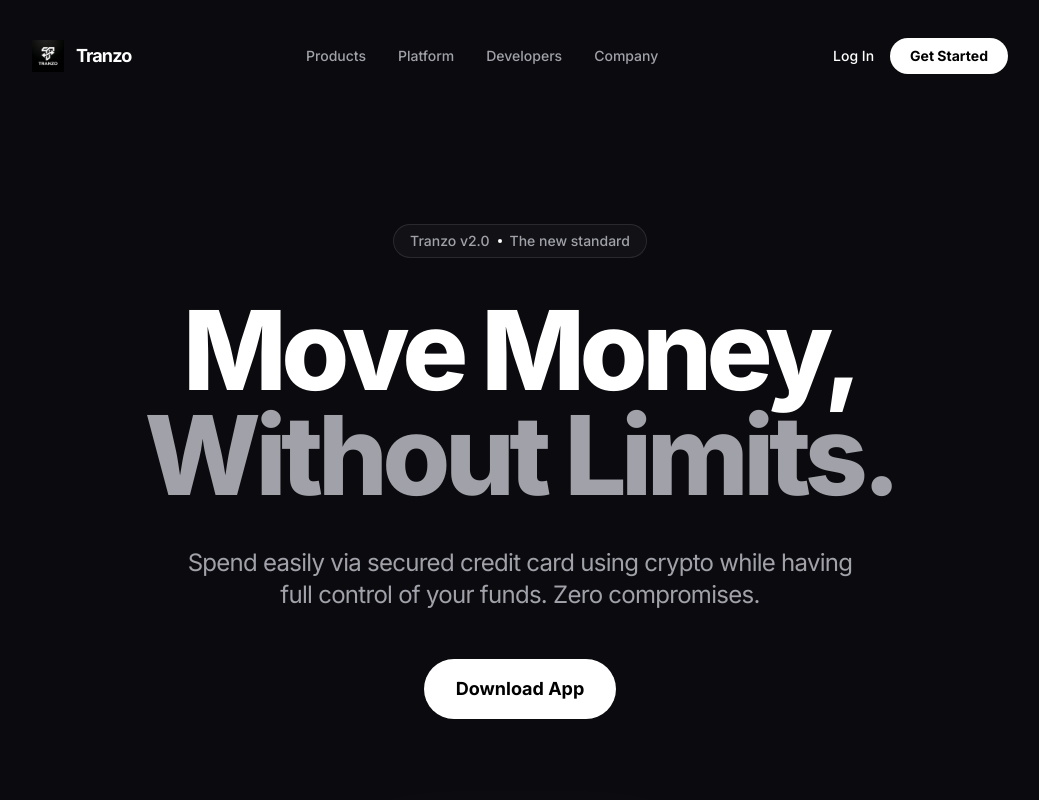
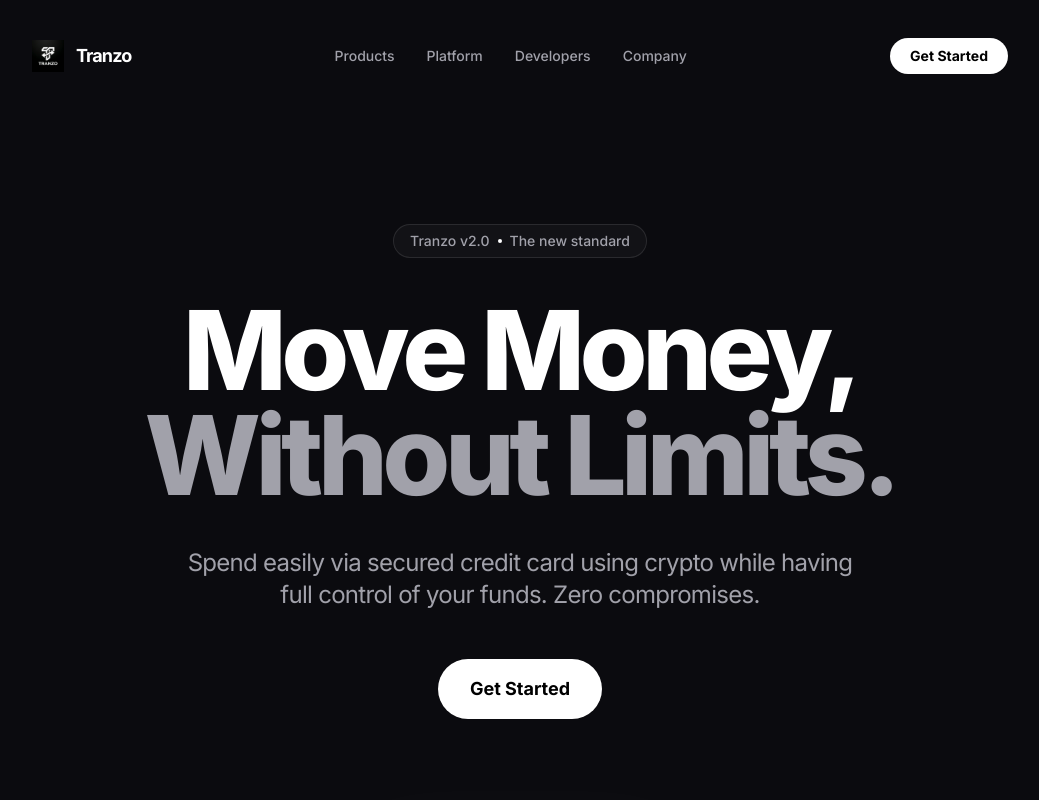
Before and after one commit to tranzolabs/Tranzo, a React (Vite) app: page / in a window 1280 px wide. Shown: the top 800 px of the page, without its empty margins (120-1159 px from the left). Built offline with nearby package versions, Linux system fonts and the light colour scheme.

Commit message:
Fix footer styling, add terms/developer links, update CTAs to mailto

```diff
--- a/src/components/FinalCTA.tsx
+++ b/src/components/FinalCTA.tsx
@@ -18,9 +18,9 @@
           whileInView={{ opacity: 1, y: 0 }}
           viewport={{ once: true, margin: '-50px' }}
         >
-          <button className="px-12 py-6 rounded-full bg-white text-black font-bold text-xl tracking-tight hover:scale-105 active:scale-95 transition-all">
-            Initialize Engine
-          </button>
+          <a href="mailto:connect@tranzo.money" className="inline-block px-12 py-6 rounded-full bg-white text-black font-bold text-xl tracking-tight hover:scale-105 active:scale-95 transition-all">
+            Get Started
+          </a>
         </motion.div>
       </div>
     </section>
--- a/src/components/Footer.tsx
+++ b/src/components/Footer.tsx
@@ -1,11 +1,11 @@
 export const Footer = () => {
   return (
-    <footer className="bg-[#000000] py-24 px-6 border-b-[16px] border-white">
-      <div className="max-w-7xl mx-auto grid grid-cols-2 md:grid-cols-4 lg:grid-cols-6 gap-12 text-sm text-[#A1A1AA]">
+    <footer className="bg-[#000000] py-24 px-6 border-t border-white/10">
+      <div className="max-w-7xl mx-auto grid grid-cols-2 md:grid-cols-4 lg:grid-cols-6 gap-12 text-sm text-[#A1A1AA] mb-16">
 
         <div className="col-span-2 lg:col-span-2 space-y-4">
-          <img src="/logo.png" alt="Tranzo Logo" className="w-12 h-12 object-contain mix-blend-screen opacity-80" />
-          <p className="max-w-xs mt-8 text-lg font-medium leading-relaxed">
+          <img src="/logo.png" alt="Tranzo Logo" className="w-16 h-16 object-cover mix-blend-screen opacity-100 -ml-2 filter contrast-125" />
+          <p className="max-w-xs mt-4 text-lg font-medium leading-relaxed">
             The fundamental financial architecture for boundaryless scale.
           </p>
         </div>
@@ -15,8 +15,7 @@
           <ul className="space-y-4 font-medium">
             <li><a href="#" className="hover:text-white transition-colors">Global Accounts</a></li>
             <li><a href="#" className="hover:text-white transition-colors">Treasury API</a></li>
-            <li><a href="#" className="hover:text-white transition-colors">Cards</a></li>
-            <li><a href="#" className="hover:text-white transition-colors">Pricing</a></li>
+            <li><a href="https://tranzo.money" className="hover:text-white transition-colors">Main Site</a></li>
           </ul>
         </div>
 
@@ -24,17 +23,30 @@
           <h4 className="font-bold text-white mb-6 tracking-tight">Company</h4>
           <ul className="space-y-4 font-medium">
             <li><a href="#" className="hover:text-white transition-colors">Vision</a></li>
-            <li><a href="#" className="hover:text-white transition-colors">Engineers</a></li>
             <li><a href="#" className="hover:text-white transition-colors">Contact</a></li>
+            <li><a href="#" className="hover:text-white transition-colors">Privacy Policy</a></li>
+            <li><a href="/terms" className="hover:text-white transition-colors">Terms & Conditions</a></li>
           </ul>
         </div>
 
         <div className="col-span-2">
-          <h4 className="font-bold text-white mb-6 tracking-tight">Integrations</h4>
+          <h4 className="font-bold text-white mb-6 tracking-tight">Developers</h4>
           <div className="border border-white/10 bg-[#111111] px-5 py-3 mt-2 rounded-[16px] flex justify-between items-center text-sm font-mono tracking-tight text-white/80">
              <span>npm install @tranzo/sdk</span>
              <div className="w-3 h-3 rounded-full bg-white/20"></div>
           </div>
+          <p className="mt-4 text-xs max-w-xs leading-relaxed">
+            Build perfectly scalable financial instruments without the headaches of traditional banking rails.
+          </p>
+        </div>
+      </div>
+
+      <div className="max-w-7xl mx-auto pt-8 border-t border-white/10 flex flex-col md:flex-row justify-between items-center text-xs text-[#A1A1AA]">
+        <p>© 2026 Tranzo. All rights reserved.</p>
+        <div className="flex gap-6 mt-4 md:mt-0">
+          <a href="#" className="hover:text-white">Twitter</a>
+          <a href="#" className="hover:text-white">GitHub</a>
+          <a href="#" className="hover:text-white">LinkedIn</a>
         </div>
       </div>
     </footer>
--- a/src/components/Hero.tsx
+++ b/src/components/Hero.tsx
@@ -35,9 +35,9 @@
           initial={{ opacity: 0, y: 15 }} animate={{ opacity: 1, y: 0 }} transition={{ duration: 0.6, delay: 0.3 }}
           className="flex flex-col sm:flex-row gap-4 w-full sm:w-auto"
         >
-          <button className="bg-white text-black px-8 py-4 rounded-full text-lg font-bold hover:scale-105 active:scale-95 transition-all flex items-center justify-center gap-2">
-            Download App
-          </button>
+          <a href="mailto:connect@tranzo.money" className="bg-white text-black px-8 py-4 rounded-full text-lg font-bold hover:scale-105 active:scale-95 transition-all flex items-center justify-center gap-2">
+            Get Started
+          </a>
         </motion.div>
 
         {/* Minimal Premium Phone Mockup */}
--- a/src/components/Navbar.tsx
+++ b/src/components/Navbar.tsx
@@ -25,10 +25,9 @@
         </nav>
 
         <div className="flex gap-4 items-center">
-          <a href="#" className="text-sm font-medium text-white hidden sm:block hover:text-gray-300 transition-colors">Log In</a>
-          <button className="bg-white text-black px-5 py-2 rounded-full text-sm font-bold hover:scale-105 active:scale-95 transition-all">
+          <a href="mailto:connect@tranzo.money" className="bg-white text-black px-5 py-2 rounded-full text-sm font-bold hover:scale-105 active:scale-95 transition-all inline-block">
             Get Started
-          </button>
+          </a>
         </div>
       </div>
     </header>
```
